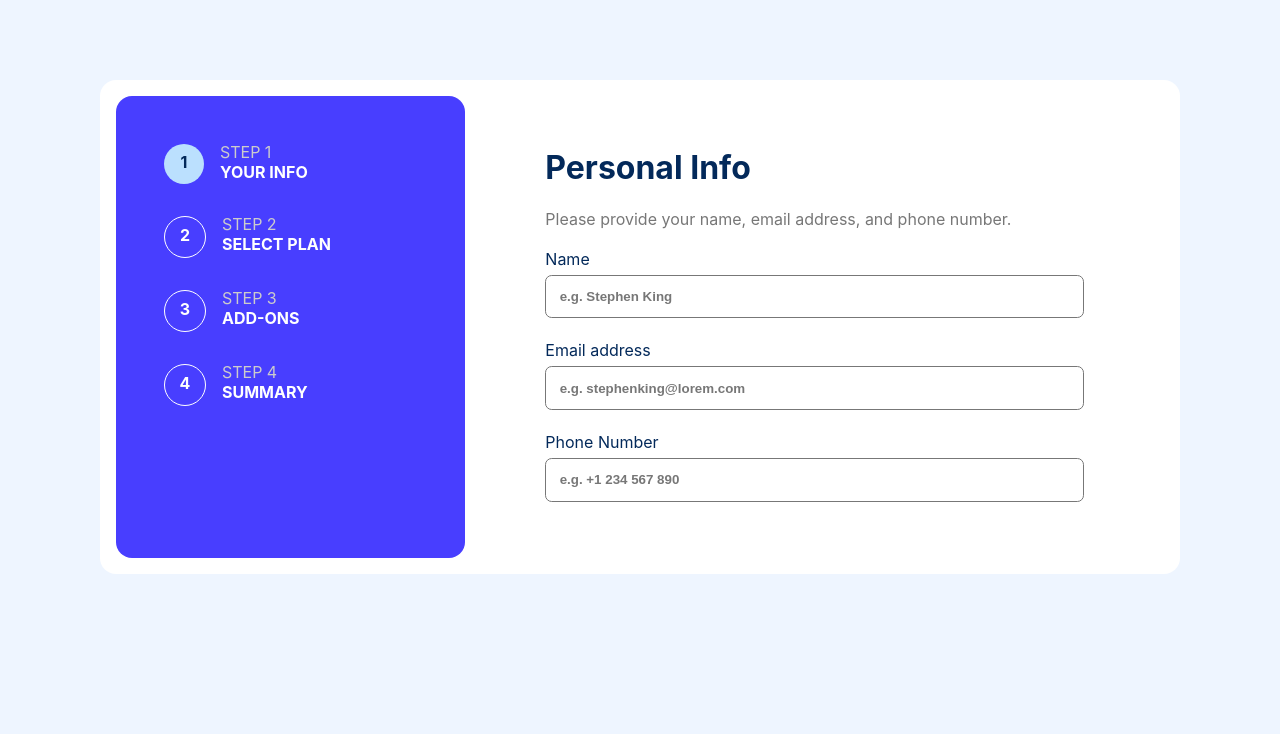
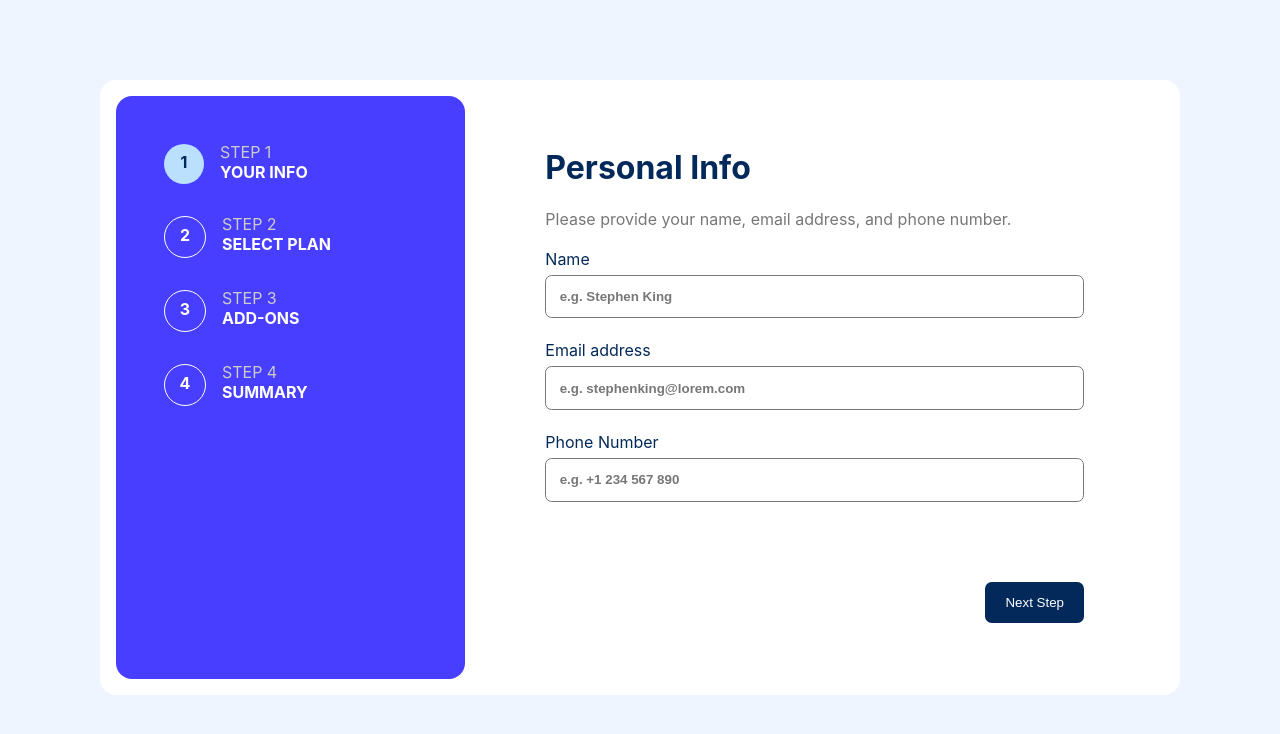
Before and after one commit to nicholasguyett/react-frontend-demo, a React (Create React App) app: page / in a window 1280 px wide. Shown: the top 734 px of the page. Built offline with nearby package versions, Linux system fonts and the light colour scheme.

Commit message:
Add back/next buttons to FormStep

```diff
--- a/src/App.tsx
+++ b/src/App.tsx
@@ -4,11 +4,18 @@ import { YourInfo } from "./form-steps";
 import { StepInfo } from "./step-tracker/step-tracker";
 
 import styles from "./App.module.css";
+import { StepProps } from "./form-steps/FormStep";
 
 function App() {
   // TODO add localization
-  const stepList: (StepInfo & { component?: JSX.Element })[] = [
-    { label: "Your info", controlId: useId(), component: <YourInfo /> },
+  const stepList: (StepInfo & {
+    componentBuilder?: (props: StepProps) => JSX.Element;
+  })[] = [
+    {
+      label: "Your info",
+      controlId: useId(),
+      componentBuilder: (props) => YourInfo(props),
+    },
     { label: "Select plan", controlId: useId() },
     { label: "Add-ons", controlId: useId() },
     { label: "Summary", controlId: useId() },
@@ -24,13 +31,14 @@ function App() {
         className={styles["step-tracker"]}
       />
       <form className={styles["app-form"]}>
-        {stepList.map(({ component }, step) => (
+        {stepList.map(({ componentBuilder }, step) => (
           <div
             role="tabpanel"
             id={stepList[step].controlId}
             hidden={step !== currentStep}
+            key={currentStep}
           >
-            {component}
+            {componentBuilder?.({ currentStep, setStep })}
           </div>
         ))}
       </form>
--- a/src/form-steps/FormStep.module.css
+++ b/src/form-steps/FormStep.module.css
@@ -10,3 +10,31 @@
 .form-group {
     margin: 3.5em 5em;
 }
+
+.button-group {
+    margin: 5em 0 1em;
+    display: flex;
+    justify-content: space-between;
+}
+.back-button, .next-button {
+    padding: 1em 1.5em;
+    border: none;
+    border-radius: .5em;
+    cursor: pointer;
+}
+
+.back-button {
+    background: var(--background-primary-light);
+    color: var(--secondary-text-dark);
+}
+.back-button:hover, back-button:focus {
+    color: var(--primary-text-dark);
+}
+
+.next-button {
+    background-color: var(--button-background);
+    color: var(--primary-text-light);
+}
+.next-button:hover, .next-button:focus {
+    background-color: var(--button-background-active);
+}
--- a/src/form-steps/FormStep.tsx
+++ b/src/form-steps/FormStep.tsx
@@ -1,17 +1,26 @@
 import { ReactNode } from "react";
 import styles from "./FormStep.module.css";
+
+export interface StepProps {
+  currentStep: number;
+  setStep: (step: number) => void;
+}
 
 export function FormStep({
   title,
   summary,
   children,
+  isFirstStep,
+  isLastStep,
+  currentStep,
+  setStep,
 }: {
   title: string;
   summary: string;
   children: ReactNode[];
   isFirstStep?: boolean;
   isLastStep?: boolean;
-}) {
+} & StepProps) {
   return (
     <section className={styles["form-group"]}>
       <header>
@@ -21,7 +30,29 @@ export function FormStep({
 
       {children}
 
-      <footer></footer>
+      <footer className={styles["button-group"]}>
+        {!isFirstStep && (
+          <button
+            type="button"
+            className={styles["back-button"]}
+            onClick={() => setStep(currentStep - 1)}
+          >
+            Go Back
+          </button>
+        )}
+        <span>
+          {/* Placeholder so next button is always aligned correctly.  TODO: remove need for placeholder */}
+        </span>
+        {!isLastStep && (
+          <button
+            type="button"
+            className={styles["next-button"]}
+            onClick={() => setStep(currentStep + 1)}
+          >
+            Next Step
+          </button>
+        )}
+      </footer>
     </section>
   );
 }
--- a/src/form-steps/YourInfo.tsx
+++ b/src/form-steps/YourInfo.tsx
@@ -1,5 +1,5 @@
 import { InputHTMLAttributes } from "react";
-import { FormStep } from "./FormStep";
+import { FormStep, StepProps } from "./FormStep";
 import styles from "./YourInfo.module.css";
 
 function FormControl({
@@ -20,11 +20,13 @@ function FormControl({
   );
 }
 
-export function YourInfo() {
+export function YourInfo(stepProps: StepProps) {
   return (
     <FormStep
       title="Personal Info"
       summary="Please provide your name, email address, and phone number."
+      isFirstStep
+      {...stepProps}
     >
       <FormControl label="Name" name="name" placeholder="e.g. Stephen King" />
       <FormControl
--- a/src/index.css
+++ b/src/index.css
@@ -31,8 +31,10 @@ code {
     --primary-background-light: #ffffff;
     --primary-background-dark: #483eff;
 
-    --secondary-background: var(--primary-text-dark);
     --backdrop-background: #eef5ff;
+
+    --button-background: var(--primary-text-dark);
+    --button-background-active: #164989;
 
     --primary-border: var(--primary-background);
     --secondary-border: var(--secondary-text-dark);
```
